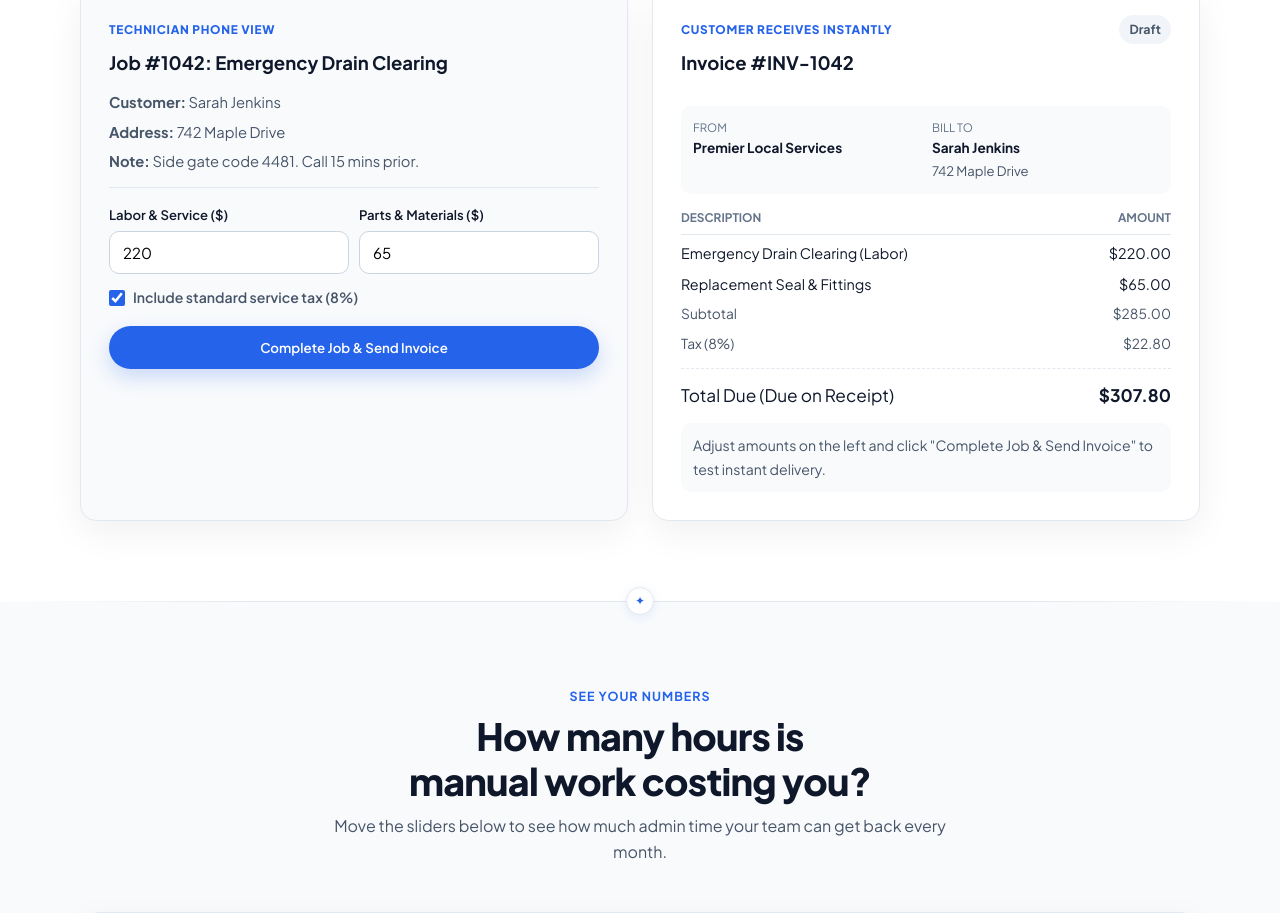
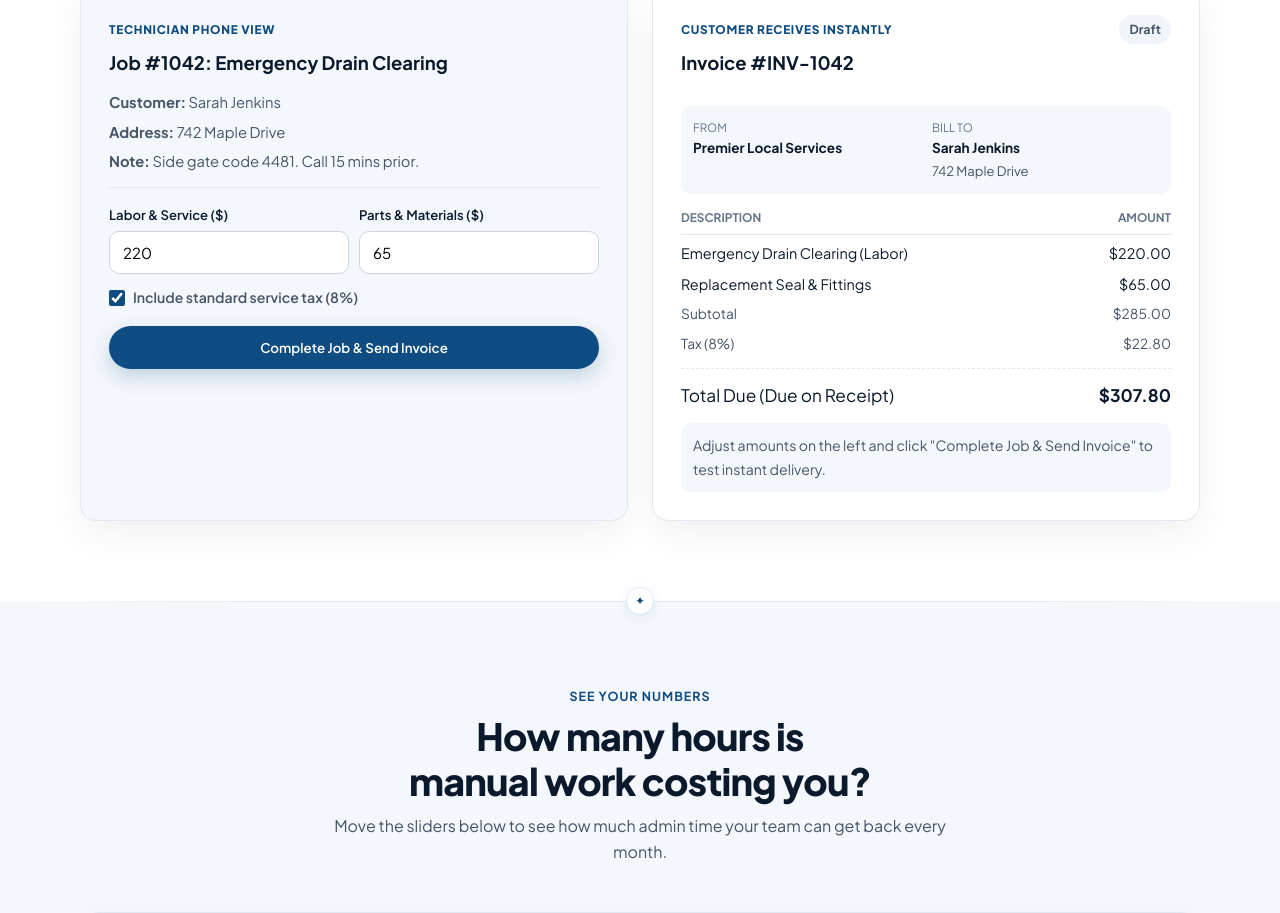
Before and after one commit to sn-arif/sn-arif.github.io, a plain HTML site: page index.html in a window 1280 px wide. Shown: the part 2834-3747 px from the top of the page. Drawn offline with Linux system fonts and the light colour scheme.

Commit message:
Apply cohesive Executive Navy and Ocean Teal color palette matching brand logo

```diff
--- a/index.html
+++ b/index.html
@@ -9,7 +9,7 @@
   <link rel="preconnect" href="https://fonts.googleapis.com" />
   <link rel="preconnect" href="https://fonts.gstatic.com" crossorigin />
   <link href="https://fonts.googleapis.com/css2?family=Plus+Jakarta+Sans:wght@400;500;600;700;800&display=swap" rel="stylesheet" />
-  <link rel="stylesheet" href="styles.css?v=10" />
+  <link rel="stylesheet" href="styles.css?v=11" />
 </head>
 <body>
   <div class="dot-grid-bg" aria-hidden="true"></div>
--- a/styles.css
+++ b/styles.css
@@ -1,16 +1,16 @@
 :root {
   --bg: #ffffff;
-  --bg-tinted: #f8fafc;
-  --ink: #0f172a;
+  --bg-tinted: #f4f7fb;
+  --ink: #0b192c;
   --muted: #475569;
   --subtle: #64748b;
   --border: #e2e8f0;
-  --primary: #2563eb;
-  --primary-hover: #1d4ed8;
-  --emerald: #059669;
-  --emerald-soft: #ecfdf5;
+  --primary: #0f4c81;
+  --primary-hover: #0a365c;
+  --emerald: #0d9488;
+  --emerald-soft: #f0fdfa;
   --radius: 16px;
-  --shadow: 0 12px 36px rgba(15, 23, 42, 0.06);
+  --shadow: 0 12px 36px rgba(11, 25, 44, 0.06);
 }
 
 * {
@@ -175,12 +175,12 @@ body {
   background: var(--primary);
   color: #fff;
   padding: 12px 22px;
-  box-shadow: 0 8px 20px rgba(37, 99, 235, 0.22);
+  box-shadow: 0 8px 20px rgba(15, 76, 129, 0.22);
 }
 
 .btn-primary:hover {
   background: var(--primary-hover);
-  box-shadow: 0 12px 26px rgba(37, 99, 235, 0.3);
+  box-shadow: 0 12px 26px rgba(15, 76, 129, 0.3);
 }
 
 .btn-outline {
@@ -212,7 +212,7 @@ body {
 .glow-blue {
   width: 420px;
   height: 420px;
-  background: #93c5fd;
+  background: #bae6fd;
   top: -120px;
   left: -80px;
 }
@@ -220,7 +220,7 @@ body {
 .glow-green {
   width: 360px;
   height: 360px;
-  background: #6ee7b7;
+  background: #99f6e4;
   bottom: -100px;
   right: -60px;
 }
```
